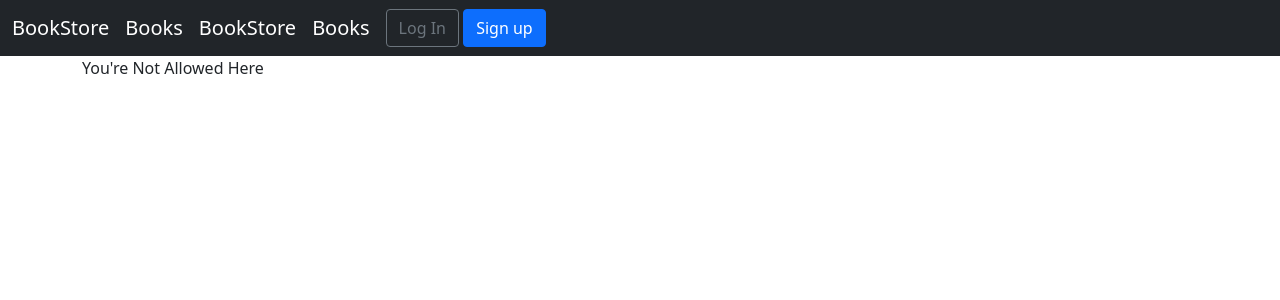
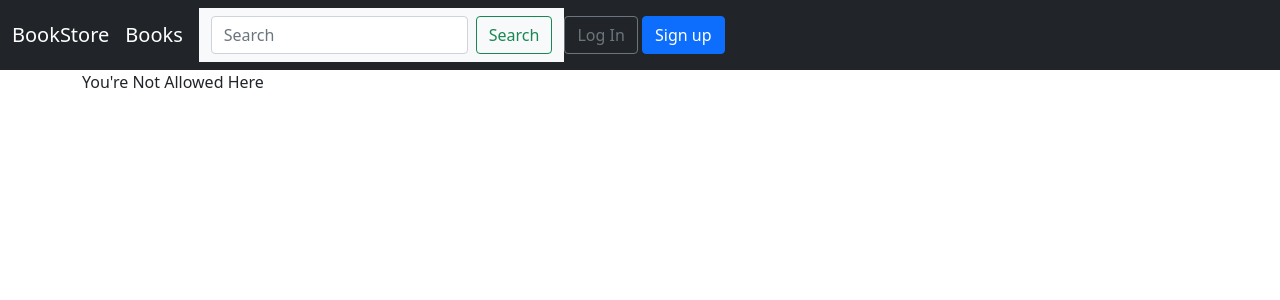
Before and after one commit to TUD-SDEV/lab-9-upload-UselessPlank, a Django app: template templates/registration/edit_profile.html in a window 1280 px wide. Shown: the top 300 px of the page. Run offline with Django 3.2, Linux system fonts and the light colour scheme; the template is opened without the code that fills it, so the values that code supplies are empty.

Commit message:
Lab9 Part 5

```diff
--- a/books/urls.py
+++ b/books/urls.py
@@ -1,8 +1,9 @@
 from django.urls import path
-from .views import BookListView, BookDetailView
+from .views import BookListView, BookDetailView, SearchResultsListView
 
 
 urlpatterns = [
     path('', BookListView.as_view(), name='book_list'),
     path('<uuid:pk>', BookDetailView.as_view(), name='book_detail'),
+    path('search/', SearchResultsListView.as_view(), name='search_results'),
 ]
--- a/booksproject/settings.py
+++ b/booksproject/settings.py
@@ -143,3 +143,6 @@ LOGOUT_REDIRECT_URL = 'home'
 CRISPY_TEMPLATE_PACK = 'bootstrap5'
 
 EMAIL_BACKEND = 'django.core.mail.backends.console.EmailBackend'
+
+MEDIA_URL = '/media/'
+MEDIA_ROOT = str(BASE_DIR.joinpath('media'))
--- a/static/js/base.js
+++ b/static/js/base.js
@@ -0,0 +1 @@
+console.log('JavaScript Here!')
--- a/templates/base.html
+++ b/templates/base.html
@@ -20,9 +20,18 @@
         <button class="navbar-toggler" type="button" data-bs-toggle="collapse" data-bs-target="#navbarSupportedContent" aria-controls="navbarSupportedContent" aria-expanded="false" aria-label="Toggle navigation">
           <span class="navbar-toggler-icon"></span>
         </button>
+
+        <nav class="navbar navbar-light bg-light">
+          <div class="container-fluid">
+            <form class="d-flex" action="{% url 'search_results' %}" method ="get">
+              <input name = "q" class="form-control me-2" type="search"
+              placeholder="Search" aria-label="Search">
+              <button class="btn btn-outline-success" type="submit">Search</button>
+            </form>
+          </div>
+        </nav>
+
         <div class="collapse navbar-collapse" id="navbarSupportedContent">
-          <a class="navbar-brand" href="{% url 'home' %}">BookStore</a>
-          <a class="navbar-brand" href="{% url 'book_list' %}">Books</a>
           {% if user.is_authenticated %}
           <ul class="nav navbar-nav ms-auto">
             <li class="nav-item dropdown">
```
Also changed, not shown: books/views.py (+10 -0 lines), templates/books/search_results.html (added, +13 -0 lines).
